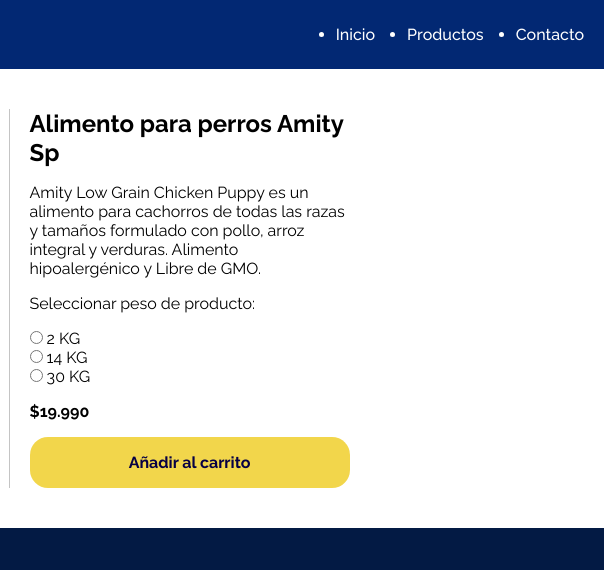
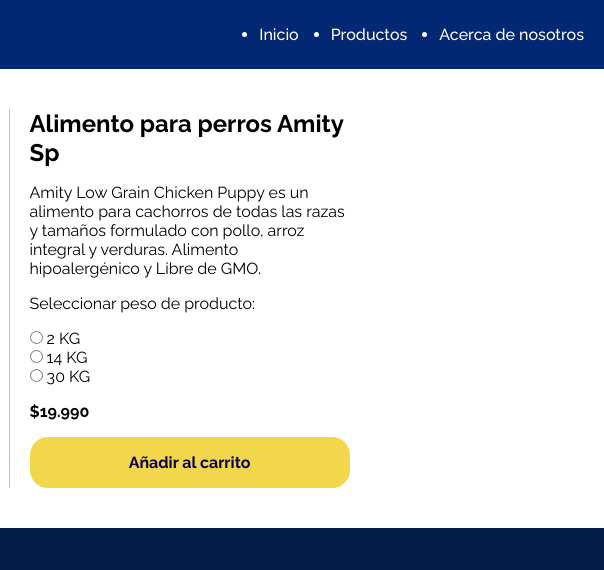
Before and after one commit to Daniela-Garrido/Te-lo-Vendo, a plain HTML site: page alimentos.html in a window 1280 px wide. Shown: the top 570 px of the page, 676-1280 px from the left. Drawn offline with Linux system fonts and the light colour scheme.

Commit message:
cambié detalle de navbar en alimentos.html

```diff
--- a/alimentos.html
+++ b/alimentos.html
@@ -21,7 +21,7 @@
             <ul class="nav__list">
                 <li class="nav__item"><a href="index.html#home" class="nav__link">Inicio</a></li>
                 <li class="nav__item"><a href="productos.html" class="nav__link">Productos</a></li>
-                <li class="nav__item"><a href="about.html" class="nav__link">Contacto</a></li>
+                <li class="nav__item"><a href="about.html" class="nav__link">Acerca de nosotros</a></li>
             </ul>
         </nav>
     </header>
```
